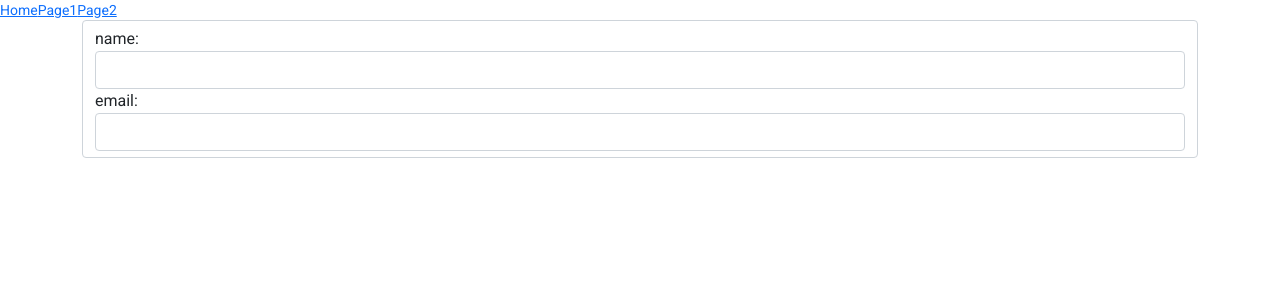
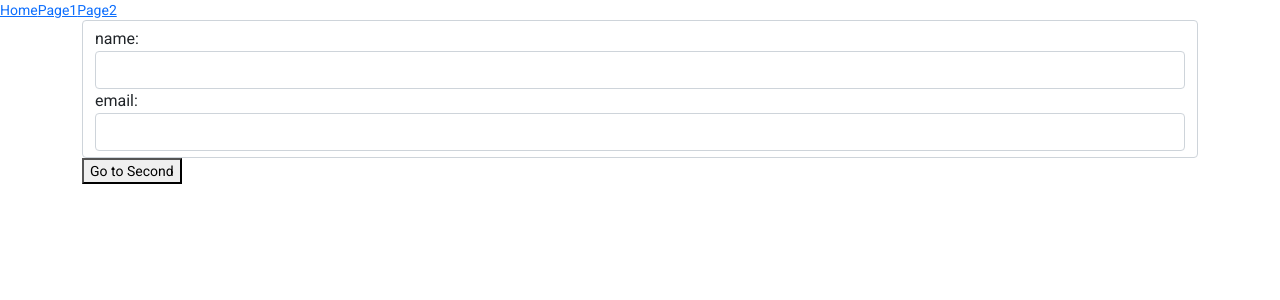
Before and after one commit to ishanEPR/AngularBeginers, an Angular app: page / in a window 1280 px wide. Shown: the top 300 px of the page. Built offline with nearby package versions, Linux system fonts and the light colour scheme.

Commit message:
add button routing

```diff
--- a/src/app/form/form.component.html
+++ b/src/app/form/form.component.html
@@ -26,4 +26,6 @@
         <input ngModel type="text" name="email" class="form-control" email #name=ngModel>
        <button type="submit" class="btn btn-primary" *ngIf="f.valid">Submit</button>
     </form>
+
+    <button (click)="gotosecond()">Go to Second</button>
 </div>
--- a/src/app/form/form.component.ts
+++ b/src/app/form/form.component.ts
@@ -1,5 +1,6 @@
 import { Component, OnInit, ViewChild } from '@angular/core';
 import { FormControl, FormGroup, NgForm } from '@angular/forms';
+import { Router } from '@angular/router';
 
 @Component({
   selector: 'app-form',
@@ -13,7 +14,7 @@ export class FormComponent implements OnInit {
 
  // @ViewChild('f') formdata: NgForm;
 
-  constructor() { }
+  constructor(private router: Router) { }
 
   ngOnInit(): void {
     // this.formcontrol=new FormGroup({
@@ -23,6 +24,11 @@ export class FormComponent implements OnInit {
   }
 
 
+  gotosecond()
+  {
+    this.router.navigate(['/page1']);
+
+  }
   submitForm(f: NgForm){
     console.log(f.value.name)
     //this.formdata=f;
```
